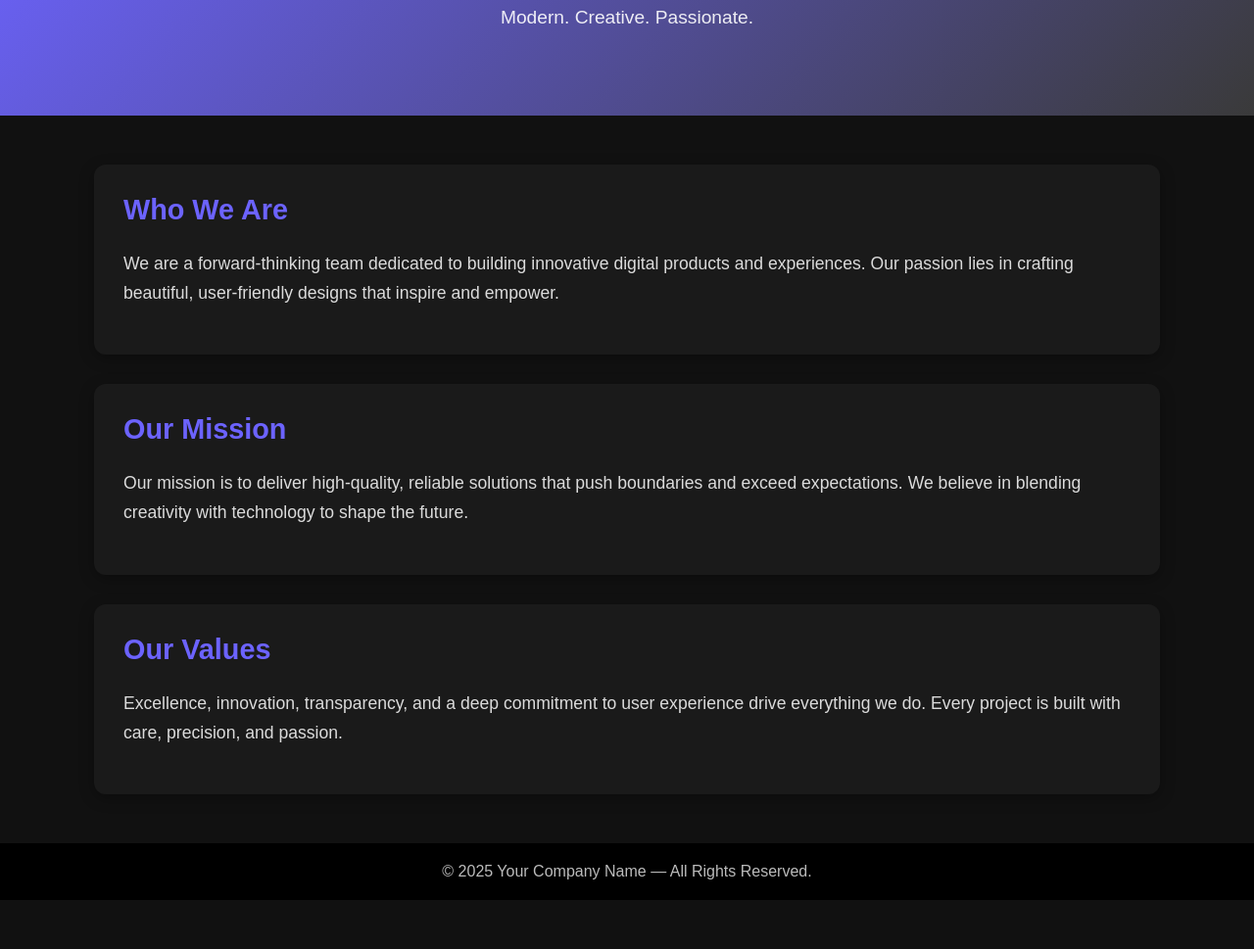
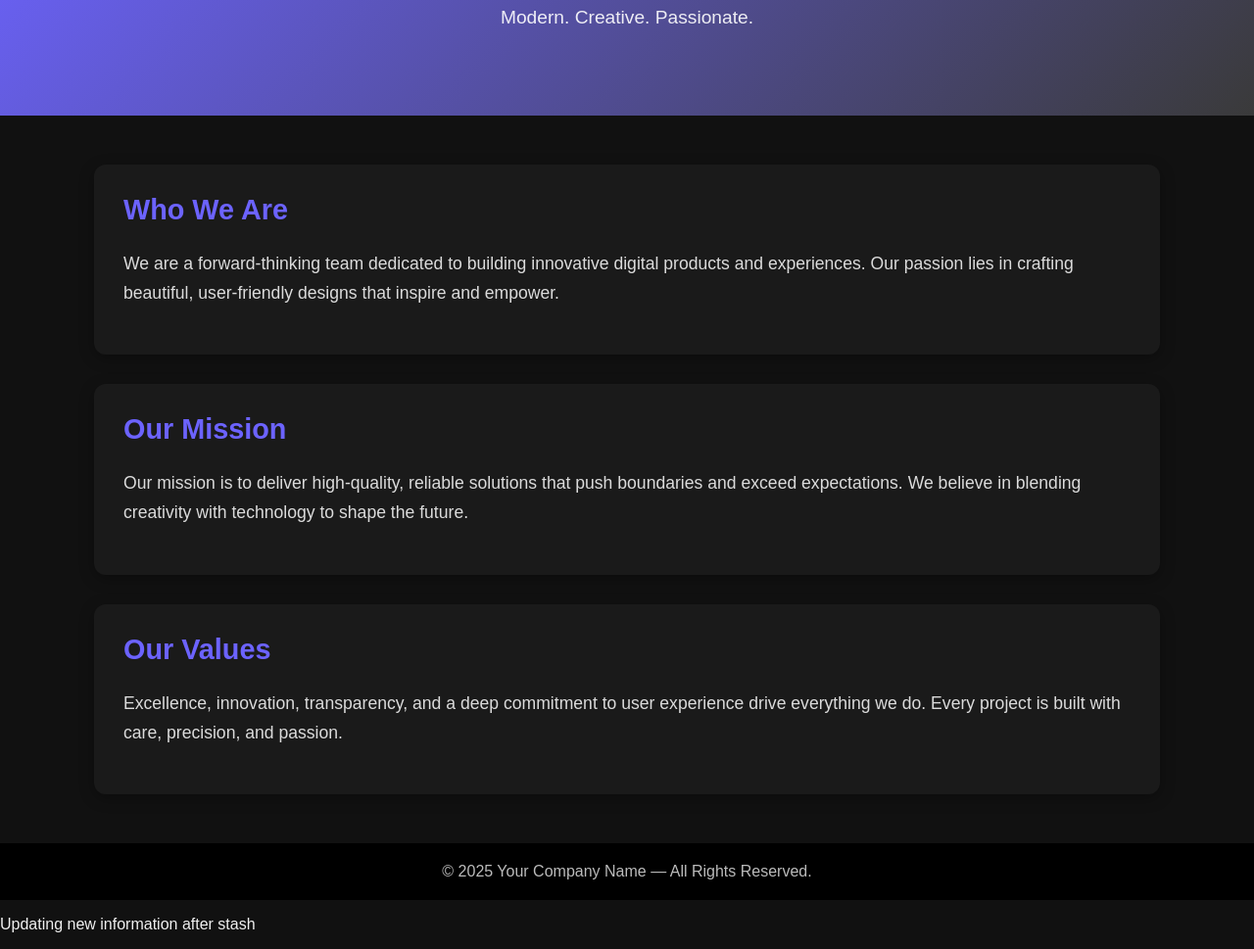
Before and after one commit to Luqman2799/git-classes, a plain HTML site: page about.html in a window 1280 px wide. Shown: the part 128-1097 px from the top of the page at 98% size. Before the commit the page ends 1047 px from the top, so only its background shows below. Drawn offline with Linux system fonts and the light colour scheme.

Commit message:
merge after conflict

```diff
--- a/about.html
+++ b/about.html
@@ -131,6 +131,6 @@
     <footer>
         <p>&copy; 2025 Your Company Name — All Rights Reserved.</p>
     </footer>
-
+<p>Updating new information after stash</p>
 </body>
 </html>
```
